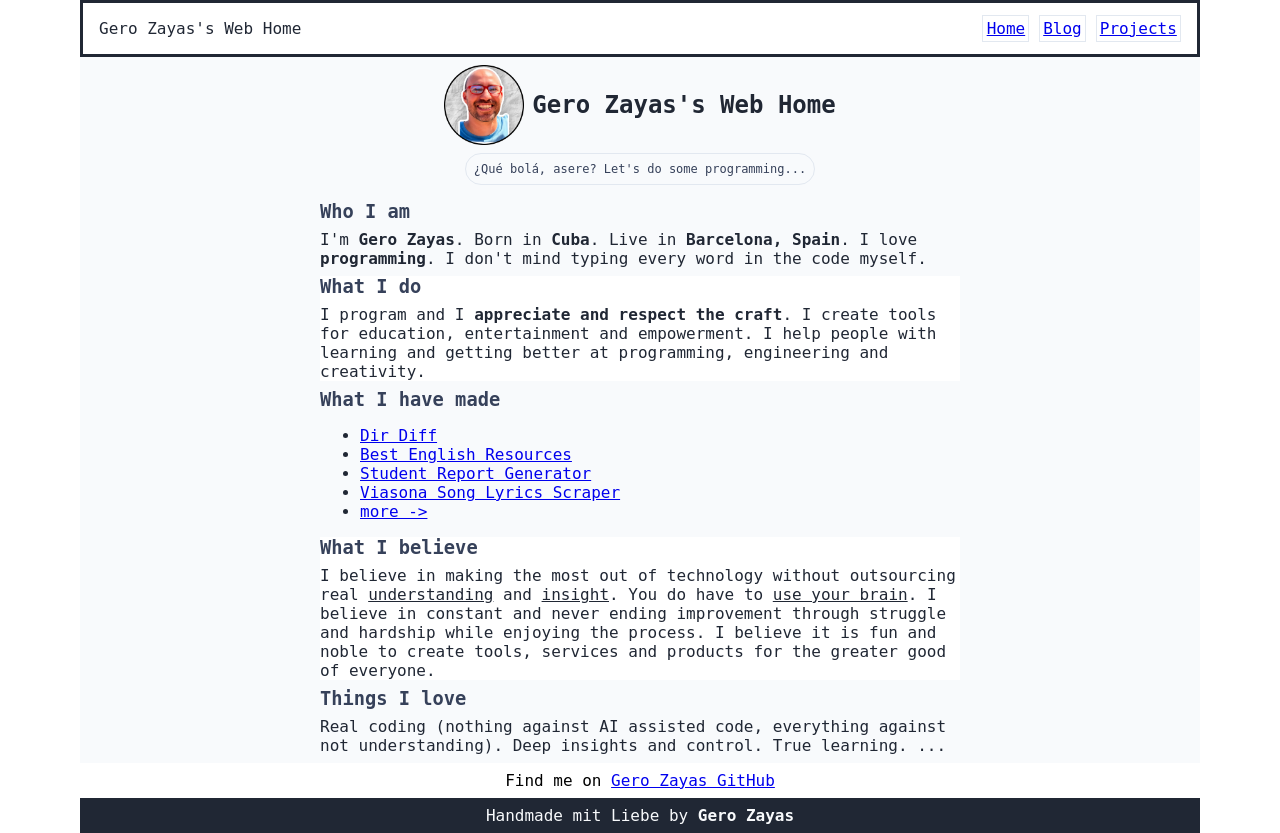
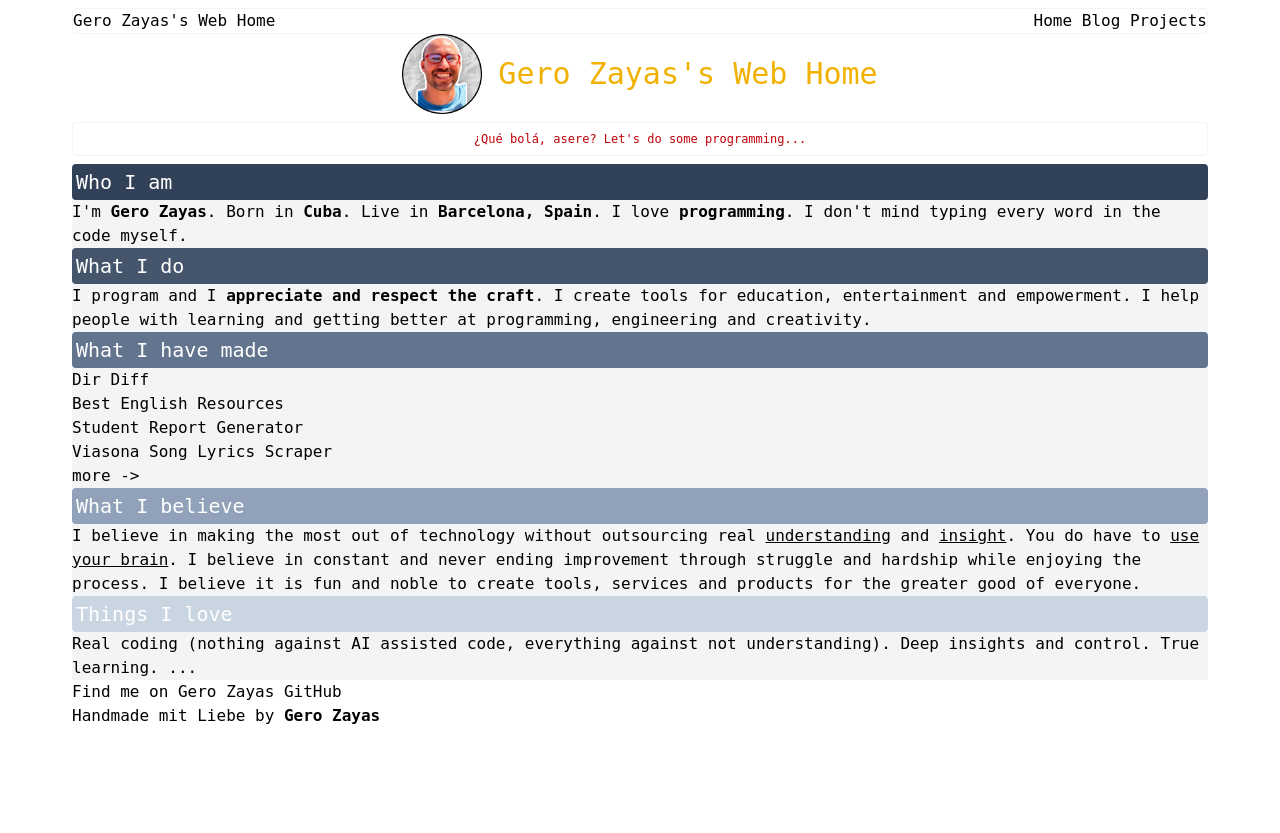
Before and after one commit to GeroZayas/Gero-Website-2026, a FastAPI app: page / in a window 1280 px wide. After the commit the page ends 724 px from the top, so only its background shows below. Run offline with FastAPI, Linux system fonts and the light colour scheme; some libraries are stand-ins or nearby versions; some web fonts are replaced.

Commit message:
feat: use tailwind and rethink the styling completely

```diff
--- a/static/style.css
+++ b/static/style.css
@@ -21,8 +21,8 @@
 
 :root {
   --primary: #202734;
-  --secondary: #36415A;
-  --tertiary: #F5B52E;
+  --secondary: #36415a;
+  --tertiary: #f5b52e;
   --radius: 8px;
   --light-gray: #f8fafc;
   --mid-gray: #e2e8f0;
@@ -40,131 +40,5 @@ html {
 }
 
 body {
-  margin: auto;
-  min-height: 100vh;
-  max-width: 70rem;
-  display: flex;
-  flex-direction: column;
   font-family: "Iosevka", monospace;
 }
-
-@media (max-width: 800px) {
-  body {
-    padding: 0.2rem;
-  }
-}
-main {
-  background-color: var(--light-gray);
-  flex: 1;
-  display: flex;
-  flex-direction: column;
-}
-
-h1 {
-  color: var(--primary);
-}
-
-h2,
-h3,
-h4,
-p {
-  margin: 0.5rem 0;
-  transition: margin 0.2s;
-  color: var(--secondary)
-}
-
-p:hover {
-  margin: 0.6rem 0;
-}
-
-header {
-  color: var(--primary);
-  /* border-radius: var(--radius); */
-  display: flex;
-  /* justify-content: flex-end; */
-  justify-content: space-between;
-  padding: 1rem;
-  border: solid;
-}
-
-footer {
-  background-color: var(--primary);
-  /* color: var(--tertiary); */
-  color: var(--light-gray);
-  text-align: center;
-  /* border-radius: var(--radius); */
-  padding: 0.5rem;
-}
-
-.center-top {
-  display: flex;
-  gap: 0.5rem;
-  justify-content: center; /*horizontally*/
-  align-items: center; /*vertically*/
-}
-
-.centered {
-  gap: 0.5rem;
-  margin: 0 1rem;
-  justify-content: center; /*horizontally*/
-}
-
-/* Desktop: change width */
-@media (min-width: 868px) {
-  .centered {
-    gap: 2rem;
-    margin: 0 15rem;
-    justify-content: center; /*horizontally*/
-  }
-}
-
-article {
-  flex: 1;
-  display: flex;
-  flex-direction: column;
-}
-
-section {
-  margin-top: auto;
-}
-
-#find-me {
-  text-align: center;
-  padding: 0.5rem;
-}
-
-.home-info {
-  color: var(--primary);
-}
-
-#tag-line {
-  font-size: 12px;
-  text-align: center;
-  padding: 0.5rem;
-  border: solid;
-  border-color: var(--mid-gray);
-  border-radius: 1rem;
-  border-width: 0.1rem;
-  transition:
-    border 0.1s,
-    padding 0.2s;
-}
-
-#tag-line:hover {
-  border: dotted;
-  padding: 0.6rem;
-  border-color: var(--secondary);
-  border-radius: 1.2rem;
-}
-
-.header-button {
-  border: solid;
-  padding: 0.2rem;
-  border-color: var(--mid-gray);
-  border-width: 0.1rem;
-}
-
-
-.bg-variation-2 {
-    background-color: white;
-}
--- a/templates/base.html
+++ b/templates/base.html
@@ -7,24 +7,25 @@
     <meta name="viewport" content="width=device-width, initial-scale=1" />
     <meta name="description" content="Gero Zayas Website" />
     <link rel="icon" href="/static/images/favicon.ico" />
+    <script src="https://cdn.jsdelivr.net/npm/@tailwindcss/browser@4"></script>
+    <link rel="stylesheet" href="/static/style.css" />
     <!-- Cargamos Datastar desde CDN -->
     <script
       type="module"
       src="https://cdn.jsdelivr.net/gh/starfederation/datastar@v1.0.5/bundles/datastar.js"
     ></script>
-    <link rel="stylesheet" href="/static/style.css" />
     <script src="static/components/specialHeader.js"></script>
   </head>
   <style></style>
 
-  <body>
-    <header>
-      <div id="header-title-text">Gero Zayas's Web Home</div>
+  <body class="max-w-6xl mx-auto p-2">
+    <header class=" flex justify-between border border-gray-100 rounded ">
+      <div class="" id="header-title-text">Gero Zayas's Web Home</div>
       <nav class="normal-menu another-class">
-        <a class="header-button" href="/">Home</a>
+        <a class="header-button hover:bg-gray-200 hover:text-red-700" href="/">Home</a>
         <!-- <a href="/about">About</a> -->
-        <a class="header-button" href="/blog">Blog</a>
-        <a class="header-button" href="/projects">Projects</a>
+        <a class="header-button hover:bg-gray-200 hover:text-red-700" href="/blog">Blog</a>
+        <a class="header-button hover:bg-gray-200 hover:text-red-700" href="/projects">Projects</a>
       </nav>
     </header>
     <main>{% block content %} {% endblock %}</main>
--- a/templates/blog.html
+++ b/templates/blog.html
@@ -1,11 +1,11 @@
 {% extends "base.html" %} {% block title %} Blog {% endblock %} {% block content
 %}
 
-<div class="center-top">
-  <h1>Blog</h1>
+<div class="">
+  <h1 class="text-3xl">Blog</h1>
 </div>
 
-<div class="center-top">
+<div class="">
   <p>Blog posts.</p>
 </div>
 
--- a/templates/blog_post.html
+++ b/templates/blog_post.html
@@ -1,11 +1,11 @@
 {% extends "base.html" %} {% block title %} Blog {% endblock %} {% block content
 %}
 
-<div class="center-top">
-  <h1>Blog</h1>
+<div class="">
+  <h1 class="text-3xl">Blog</h1>
 </div>
 
-<div class="center-top">
+<div class="">
   <p>Blog posts.</p>
 </div>
 
--- a/templates/home.html
+++ b/templates/home.html
@@ -1,39 +1,45 @@
 {% extends "base.html" %} {% block title %} Gero Zayas - Home {% endblock %} {%
 block content %}
 <article>
-  <div class="center-top" style="padding-top: 0.5rem">
+  <div class="flex items-center justify-center gap-4">
     <img
       style="aspect-ratio: 1; width: 5rem; height: 5rem"
       id="profile-pic-1"
       src="static/images/profile-1.png"
     />
-    <h1 id="">Gero Zayas's Web Home</h1>
+    <h1 class="text-3xl text-yellow-500">Gero Zayas's Web Home</h1>
+  </div>
+  <div class="">
+    <p
+      class="text-center text-red-700 text-xs p-2 mt-2 mb-2 border border-gray-100 rounded flex items-center justify-center"
+      id="tag-line"
+    >
+      ¿Qué bolá, asere? Let's do some programming...
+    </p>
   </div>
 
-  <div class="center-top">
-    <p id="tag-line">¿Qué bolá, asere? Let's do some programming...</p>
-  </div>
-
-  <div class="centered" id="home-personal-questions-info-section">
+  <div class="" id="home-personal-questions-info-section">
     <div class="bg-variation-1">
-      <h3>Who I am</h3>
-      <p class="home-info">
+      <h3 class="text-xl bg-slate-700 text-white p-1 rounded">Who I am</h3>
+      <p class="bg-gray-100">
         I'm <b>Gero Zayas</b>. Born in <b>Cuba</b>. Live in
         <b>Barcelona, Spain</b>. I love <b>programming</b>. I don't mind typing
         every word in the code myself.
       </p>
     </div>
-    <div class="bg-variation-2">
-      <h3>What I do</h3>
-      <p class="home-info">
+    <div class="">
+      <h3 class="text-xl bg-slate-600 text-white p-1 rounded ">What I do</h3>
+      <p class="bg-gray-100">
         I program and I <b>appreciate and respect the craft</b>. I create tools
         for education, entertainment and empowerment. I help people with
         learning and getting better at programming, engineering and creativity.
       </p>
     </div>
-    <div class="bg-variation-1">
-      <h3>What I have made</h3>
-      <ul class="home-info">
+    <div class="">
+      <h3 class="text-xl bg-slate-500 text-white p-1 rounded">
+        What I have made
+      </h3>
+      <ul class="bg-gray-100">
         <li><a href="https://github.com/GeroZayas/Dir-Diff">Dir Diff</a></li>
         <li>
           <a href="https://github.com/GeroZayas/Best-English-Resources"
@@ -53,9 +59,11 @@ block content %}
         <li><a href="/projects">more -></a></li>
       </ul>
     </div>
-    <div class="bg-variation-2">
-      <h3>What I believe</h3>
-      <p class="home-info">
+    <div class="">
+      <h3 class="text-xl bg-slate-400 text-white p-1 rounded">
+        What I believe
+      </h3>
+      <p class="bg-gray-100">
         I believe in making the most out of technology without outsourcing real
         <u>understanding</u> and <u>insight</u>. You do have to
         <u>use your brain</u>. I believe in constant and never ending
@@ -64,16 +72,16 @@ block content %}
         the greater good of everyone.
       </p>
     </div>
-    <div class="bg-variation-1">
-      <h3>Things I love</h3>
-      <p class="home-info">
+    <div class="">
+      <h3 class="text-xl bg-slate-300 text-white p-1 rounded">Things I love</h3>
+      <p class="bg-gray-100">
         Real coding (nothing against AI assisted code, everything against not
         understanding). Deep insights and control. True learning. ...
       </p>
     </div>
   </div>
 </article>
-<section style="background-color: white">
+<section class="bg-white">
   <div id="find-me">
     Find me on <i class="fa-brands fa-github"></i>
     <a href="https://github.com/GeroZayas">Gero Zayas GitHub</a>
--- a/templates/projects.html
+++ b/templates/projects.html
@@ -7,11 +7,11 @@ Projects
 
 {% block content %}
 
-<div class="center-top">
+<div class="text-3xl">
 	<h1>Projects</h1>
 </div>
 
-<div class="center-top">
+<div class="">
 	<p>Some projects of mine...</p>
 </div>
 {% endblock %}
```
